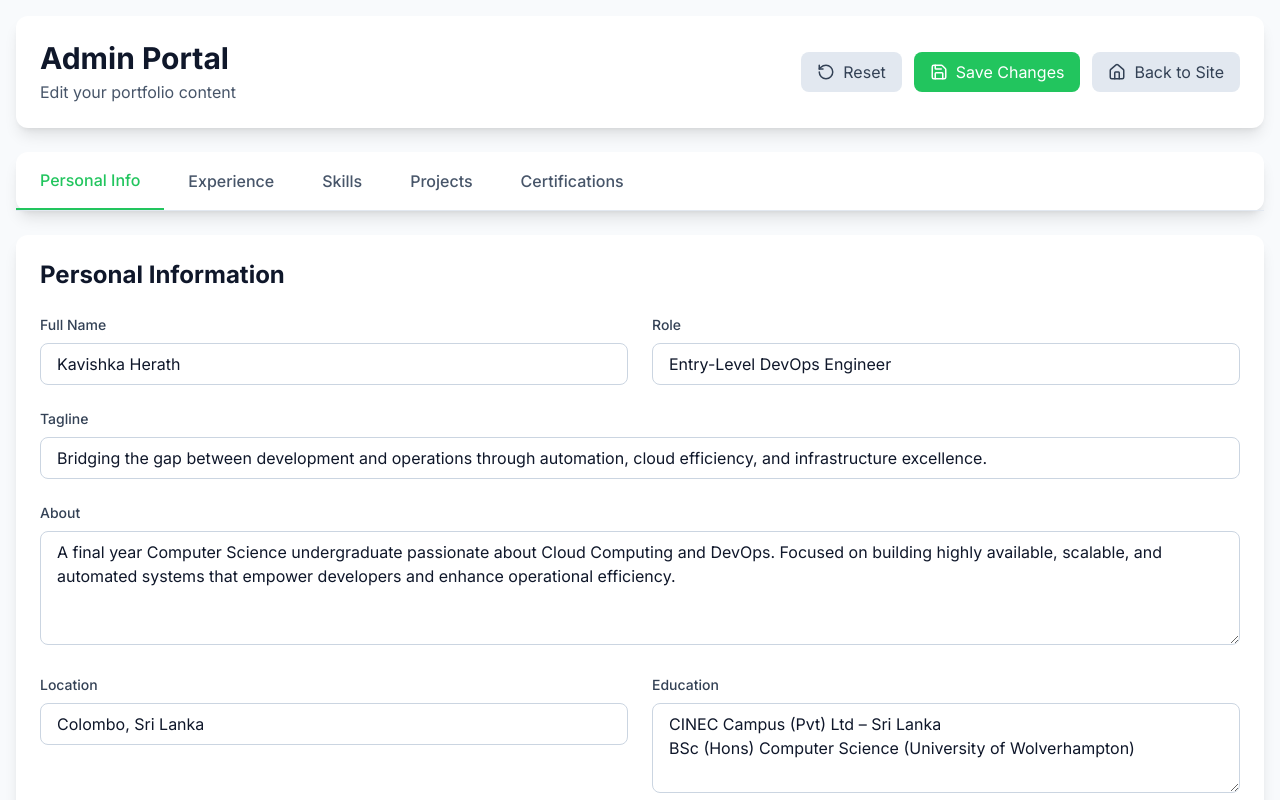
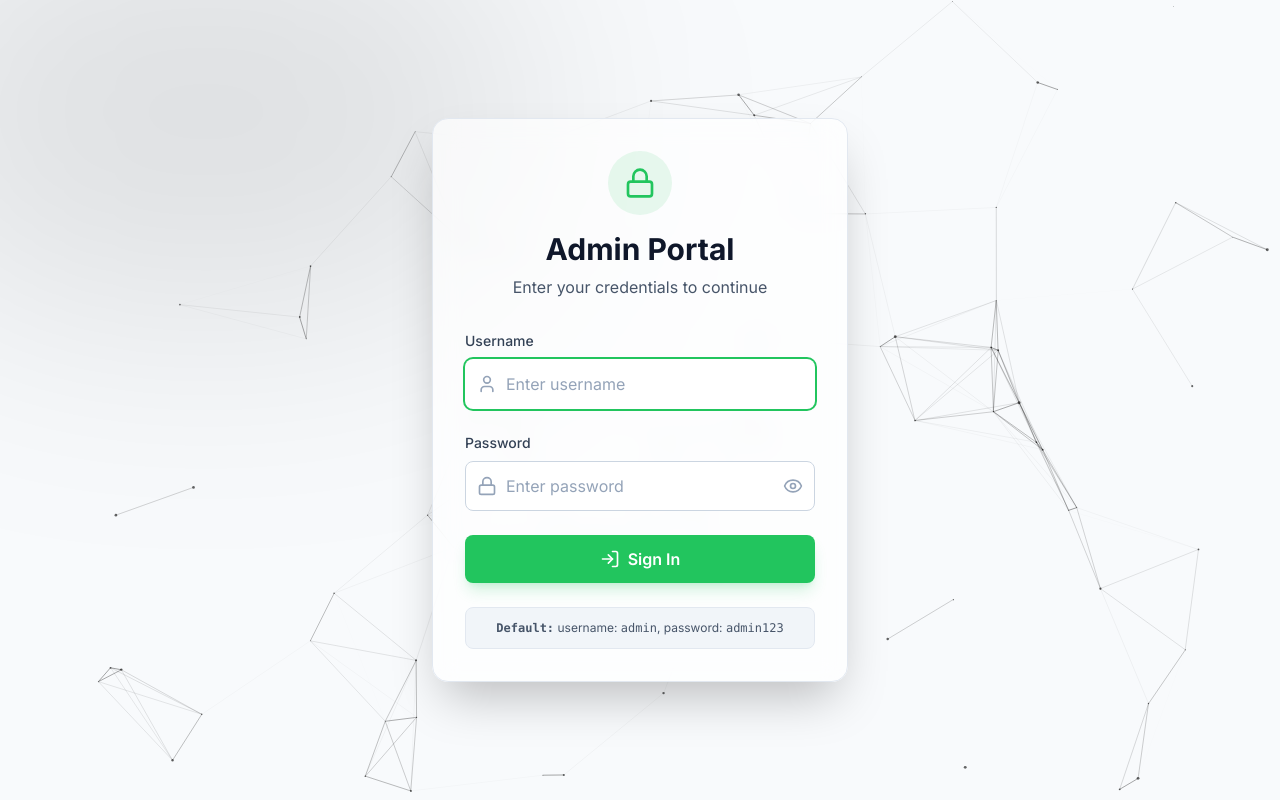
Before and after one commit to Kavi511/Portfolio-website, a React (Vite) app: page / in a window 1280 px wide. Both pictures are taken after a click on the button 1230 px from the left and 32 px from the top of the page. Shown: the top 800 px of the page. Built offline with nearby package versions, Linux system fonts and the light colour scheme.

Commit message:
Implement authentication flow in App component with Login functionality, update Admin component to handle session management, and enhance UI with BackgroundParticles in both components. Adjust styling for improved visual feedback on interaction.

```diff
--- a/App.tsx
+++ b/App.tsx
@@ -10,17 +10,35 @@ import Skills from './components/Skills';
 import Projects from './components/Projects';
 import Certifications from './components/Certifications';
 import Admin from './components/Admin';
+import Login from './components/Login';
 import BackgroundParticles from './components/BackgroundParticles';
 import { Mail, Phone, Linkedin, Github } from 'lucide-react';
 
 function AppContent() {
   const [showAdmin, setShowAdmin] = useState(false);
+  const [isAuthenticated, setIsAuthenticated] = useState(() => {
+    // Check if user is already authenticated in this session
+    return sessionStorage.getItem('admin_authenticated') === 'true';
+  });
   const { siteData } = useSiteData();
+
+  const handleLogin = () => {
+    setIsAuthenticated(true);
+    setShowAdmin(true);
+  };
+
+  const handleLogout = () => {
+    sessionStorage.removeItem('admin_authenticated');
+    setIsAuthenticated(false);
+    setShowAdmin(false);
+  };
 
   return (
     <>
-      {showAdmin ? (
-        <Admin onClose={() => setShowAdmin(false)} />
+      {showAdmin && isAuthenticated ? (
+        <Admin onClose={handleLogout} />
+      ) : showAdmin && !isAuthenticated ? (
+        <Login onLogin={handleLogin} />
       ) : (
         <div className="min-h-screen selection:bg-green-500/30 relative transition-colors duration-300">
           <BackgroundParticles />
@@ -57,13 +75,13 @@ function AppContent() {
                     </div>
                   </div>
 
-                  <div className="flex items-center space-x-4 p-4 glass-card rounded-2xl border-slate-200 dark:border-white/5 group hover:border-green-500/20 transition-all shadow-sm dark:shadow-none">
-                    <div className="w-12 h-12 bg-green-500/10 rounded-xl flex items-center justify-center text-green-500 dark:text-green-400 group-hover:scale-110 transition-transform">
+                  <div className="flex items-center space-x-4 p-4 glass-card rounded-2xl border-slate-200 dark:border-white/5 group hover:border-red-500/20 transition-all shadow-sm dark:shadow-none">
+                    <div className="w-12 h-12 bg-red-500/10 rounded-xl flex items-center justify-center text-red-500 dark:text-red-400 group-hover:scale-110 transition-transform">
                       <Phone size={22} />
                     </div>
                     <div>
                       <p className="text-xs font-mono text-slate-400 dark:text-slate-500 uppercase tracking-widest">Phone</p>
-                      <a href={`tel:${siteData.personalInfo.phone.replace(/\s/g, '')}`} className="text-slate-900 dark:text-white font-medium hover:text-green-500 transition-colors text-sm">
+                      <a href={`tel:${siteData.personalInfo.phone.replace(/\s/g, '')}`} className="text-slate-900 dark:text-white font-medium hover:text-red-500 transition-colors text-sm">
                         {siteData.personalInfo.phone}
                       </a>
                     </div>
--- a/components/Admin.tsx
+++ b/components/Admin.tsx
@@ -2,6 +2,7 @@ import React, { useState } from 'react';
 import { useSiteData } from '../contexts/SiteDataContext';
 import { Save, X, Plus, Trash2, Home, RotateCcw, Download } from 'lucide-react';
 import { Experience, SkillCategory, Project, Certification } from '../types';
+import BackgroundParticles from './BackgroundParticles';
 
 interface AdminProps {
   onClose: () => void;
@@ -119,8 +120,9 @@ const Admin: React.FC<AdminProps> = ({ onClose }) => {
   ];
 
   return (
-    <div className="min-h-screen bg-slate-50 dark:bg-black p-4">
-      <div className="max-w-7xl mx-auto">
+    <div className="min-h-screen bg-slate-50 dark:bg-black p-4 relative">
+      <BackgroundParticles />
+      <div className="max-w-7xl mx-auto relative z-10">
         {/* Header */}
         <div className="bg-white dark:bg-slate-900 rounded-xl shadow-lg p-6 mb-6">
           <div className="flex items-center justify-between">
@@ -144,7 +146,10 @@ const Admin: React.FC<AdminProps> = ({ onClose }) => {
                 Save Changes
               </button>
               <button
-                onClick={onClose}
+                onClick={() => {
+                  sessionStorage.removeItem('admin_authenticated');
+                  onClose();
+                }}
                 className="px-4 py-2 bg-slate-200 dark:bg-slate-800 text-slate-700 dark:text-slate-300 rounded-lg hover:bg-slate-300 dark:hover:bg-slate-700 transition-colors flex items-center gap-2"
               >
                 <Home size={18} />
--- /dev/null
+++ b/components/Login.tsx
@@ -0,0 +1,174 @@
+import React, { useState } from 'react';
+import { motion } from 'framer-motion';
+import { Lock, User, LogIn, AlertCircle, Eye, EyeOff } from 'lucide-react';
+import BackgroundParticles from './BackgroundParticles';
+
+interface LoginProps {
+  onLogin: () => void;
+}
+
+const Login: React.FC<LoginProps> = ({ onLogin }) => {
+  const [username, setUsername] = useState('');
+  const [password, setPassword] = useState('');
+  const [error, setError] = useState('');
+  const [isLoading, setIsLoading] = useState(false);
+  const [showPassword, setShowPassword] = useState(false);
+
+  // Default credentials (change these in production!)
+  const DEFAULT_USERNAME = 'admin';
+  const DEFAULT_PASSWORD = 'admin123';
+
+  const handleSubmit = (e: React.FormEvent) => {
+    e.preventDefault();
+    setError('');
+    setIsLoading(true);
+
+    // Simulate API call delay
+    setTimeout(() => {
+      // Check credentials
+      const storedUsername = localStorage.getItem('admin_username') || DEFAULT_USERNAME;
+      const storedPassword = localStorage.getItem('admin_password') || DEFAULT_PASSWORD;
+
+      if (username === storedUsername && password === storedPassword) {
+        // Store session
+        sessionStorage.setItem('admin_authenticated', 'true');
+        setIsLoading(false);
+        onLogin();
+      } else {
+        setError('Invalid username or password');
+        setIsLoading(false);
+      }
+    }, 500);
+  };
+
+  return (
+    <div className="min-h-screen flex items-center justify-center relative overflow-hidden">
+      <BackgroundParticles />
+
+      <div className="relative z-10 w-full max-w-md px-4">
+        <motion.div
+          initial={{ opacity: 0, y: 20 }}
+          animate={{ opacity: 1, y: 0 }}
+          transition={{ duration: 0.5 }}
+          className="glass-card rounded-2xl p-8 shadow-2xl border border-slate-200 dark:border-white/10"
+        >
+          {/* Header */}
+          <div className="text-center mb-8">
+            <motion.div
+              initial={{ scale: 0 }}
+              animate={{ scale: 1 }}
+              transition={{ delay: 0.2, type: "spring" }}
+              className="inline-flex items-center justify-center w-16 h-16 bg-green-500/10 rounded-full mb-4"
+            >
+              <Lock className="w-8 h-8 text-green-500 dark:text-green-400" />
+            </motion.div>
+            <h1 className="text-3xl font-bold text-slate-900 dark:text-white mb-2">
+              Admin Portal
+            </h1>
+            <p className="text-slate-600 dark:text-slate-400">
+              Enter your credentials to continue
+            </p>
+          </div>
+
+          {/* Login Form */}
+          <form onSubmit={handleSubmit} className="space-y-6">
+            {/* Username Field */}
+            <div>
+              <label className="block text-sm font-medium text-slate-700 dark:text-slate-300 mb-2">
+                Username
+              </label>
+              <div className="relative">
+                <User className="absolute left-3 top-1/2 -translate-y-1/2 w-5 h-5 text-slate-400" />
+                <input
+                  type="text"
+                  value={username}
+                  onChange={(e) => {
+                    setUsername(e.target.value);
+                    setError('');
+                  }}
+                  placeholder="Enter username"
+                  className="w-full pl-10 pr-4 py-3 bg-white dark:bg-slate-800 border border-slate-300 dark:border-slate-700 rounded-lg text-slate-900 dark:text-white placeholder-slate-400 focus:outline-none focus:ring-2 focus:ring-green-500 dark:focus:ring-green-400 focus:border-transparent transition-all"
+                  required
+                  autoFocus
+                />
+              </div>
+            </div>
+
+            {/* Password Field */}
+            <div>
+              <label className="block text-sm font-medium text-slate-700 dark:text-slate-300 mb-2">
+                Password
+              </label>
+              <div className="relative">
+                <Lock className="absolute left-3 top-1/2 -translate-y-1/2 w-5 h-5 text-slate-400" />
+                <input
+                  type={showPassword ? "text" : "password"}
+                  value={password}
+                  onChange={(e) => {
+                    setPassword(e.target.value);
+                    setError('');
+                  }}
+                  placeholder="Enter password"
+                  className="w-full pl-10 pr-12 py-3 bg-white dark:bg-slate-800 border border-slate-300 dark:border-slate-700 rounded-lg text-slate-900 dark:text-white placeholder-slate-400 focus:outline-none focus:ring-2 focus:ring-green-500 dark:focus:ring-green-400 focus:border-transparent transition-all"
+                  required
+                />
+                <button
+                  type="button"
+                  onClick={() => setShowPassword(!showPassword)}
+                  className="absolute right-3 top-1/2 -translate-y-1/2 text-slate-400 hover:text-slate-600 dark:hover:text-slate-300 transition-colors focus:outline-none"
+                  aria-label={showPassword ? "Hide password" : "Show password"}
+                >
+                  {showPassword ? (
+                    <EyeOff className="w-5 h-5" />
+                  ) : (
+                    <Eye className="w-5 h-5" />
+                  )}
+                </button>
+              </div>
+            </div>
+
+            {/* Error Message */}
+            {error && (
+              <motion.div
+                initial={{ opacity: 0, y: -10 }}
+                animate={{ opacity: 1, y: 0 }}
+                className="flex items-center gap-2 p-3 bg-red-500/10 border border-red-500/20 rounded-lg text-red-600 dark:text-red-400 text-sm"
+              >
+                <AlertCircle className="w-4 h-4" />
+                <span>{error}</span>
+              </motion.div>
+            )}
+
+            {/* Submit Button */}
+            <button
+              type="submit"
+              disabled={isLoading}
+              className="w-full flex items-center justify-center gap-2 px-6 py-3 bg-green-500 text-white rounded-lg font-semibold hover:bg-green-600 dark:hover:bg-green-600 transition-all shadow-lg shadow-green-500/20 disabled:opacity-50 disabled:cursor-not-allowed"
+            >
+              {isLoading ? (
+                <>
+                  <div className="w-5 h-5 border-2 border-white border-t-transparent rounded-full animate-spin" />
+                  <span>Signing in...</span>
+                </>
+              ) : (
+                <>
+                  <LogIn className="w-5 h-5" />
+                  <span>Sign In</span>
+                </>
+              )}
+            </button>
+          </form>
+
+          {/* Default Credentials Hint (Remove in production!) */}
+          <div className="mt-6 p-3 bg-slate-100 dark:bg-slate-800/50 rounded-lg border border-slate-200 dark:border-slate-700">
+            <p className="text-xs text-slate-600 dark:text-slate-400 text-center">
+              <span className="font-mono font-semibold">Default:</span> username: <span className="font-mono">admin</span>, password: <span className="font-mono">admin123</span>
+            </p>
+          </div>
+        </motion.div>
+      </div>
+    </div>
+  );
+};
+
+export default Login;
```
